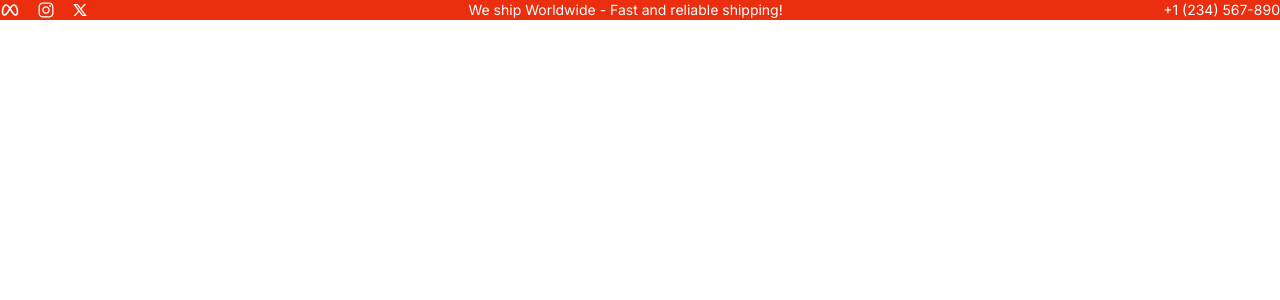
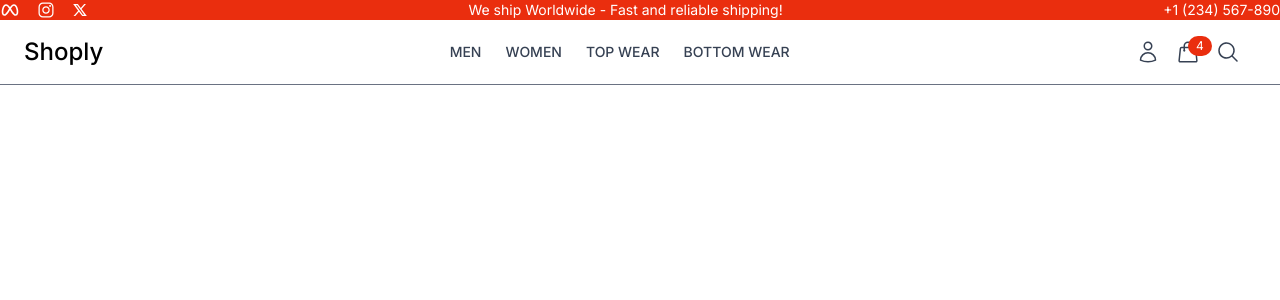
Before and after one commit to shehabrakib/Avera, a React (Vite) app in the folder frontend/: page / in a window 1280 px wide. Shown: the top 300 px of the page. Built offline with nearby package versions, Linux system fonts and the light colour scheme.

Commit message:
created nabar and it design also added search bar

```diff
--- a/frontend/components/common/Header.jsx
+++ b/frontend/components/common/Header.jsx
@@ -1,10 +1,12 @@
+import Navbar from "../layout/Navbar"
 import Topbar from "../layout/Topbar"
 
 const Header = () => {
   return (
-    <div>
+    <header className="border-b border-gray-500">
       <Topbar />
-    </div>
+      <Navbar />
+    </header>
   )
 }
 
--- /dev/null
+++ b/frontend/components/common/SearchBar.jsx
@@ -0,0 +1,51 @@
+import React, { useState } from 'react'
+import { HiMagnifyingGlass, HiMiniXMark } from 'react-icons/hi2'
+
+const SearchBar = () => {
+    const [searchItem, setSearchItem] = useState("")
+    const [isOpen, setIsOpen] = useState(false)
+
+    const ToggleOpen = () => {
+        setIsOpen(!isOpen)
+    }
+    const formSubmit = (e)=>{
+        e.preventDefault()
+        console.log("search")
+        setIsOpen(!isOpen)
+    }
+
+    return (
+        <div className={`flex items-center justify-center w-full transition-all duration-300
+        ${isOpen ? "absolute top-0 left-0 w-full bg-white h-24 z-50" : "w-auto"}`}>
+            {isOpen ?
+                <form onSubmit={formSubmit} className="relative flex items-center justify-center w-full">
+                    <div className="relative w-1/2">
+                        <input type="text"
+                            placeholder="Search"
+                            value={searchItem}
+                            onChange={(e)=>{setSearchItem(e.target.value)}}
+                            className="bg-gray-100 px-4 py-2 pl-2 pr-12 rounded-lg focus:outline-none
+                            w-full placeholder:text-gray-700"
+                        />
+                        <button type="submit"
+                            className="absolute right-2 top-1/2 transform -translate-y-1/2 text-gray-600
+                            hover:text-gray-800"
+                        >
+                            <HiMagnifyingGlass className="h-6 w-6" />
+                        </button>
+                    </div>
+                    <button onClick={ToggleOpen} className="text-gray-600 hover:text-gray-800">
+                        <HiMiniXMark className="h-6 w-6" />
+                    </button>
+
+                </form> :
+                <button onClick={ToggleOpen}>
+                    <HiMagnifyingGlass className="h-6 w-6 text-gray-700" />
+                </button>
+            }
+
+        </div>
+    )
+}
+
+export default SearchBar
--- /dev/null
+++ b/frontend/components/layout/Navbar.jsx
@@ -0,0 +1,53 @@
+import { Link } from "react-router-dom"
+import {
+    HiOutlineUser, HiOutlineShoppingBag, HiBars3BottomRight
+} from "react-icons/hi2"
+import SearchBar from "../common/SearchBar"
+
+const Navbar = () => {
+  return (
+    <>
+        <nav className="container mx-auto flex items-center justify-between py-4 px-6">
+            <div>
+                <Link to="/" className="text-2xl font-medium">
+                    Shoply
+                </Link>
+            </div>
+            <div className="hidden md:flex space-x-6">
+                <Link to="#" className="text-gray-700 hover:text-black text-sm font-medium uppercase">
+                    Men
+                </Link>
+                <Link to="#" className="text-gray-700 hover:text-black text-sm font-medium uppercase">
+                    Women
+                </Link>
+                <Link to="#" className="text-gray-700 hover:text-black text-sm font-medium uppercase">
+                    Top Wear
+                </Link>
+                <Link to="#" className="text-gray-700 hover:text-black text-sm font-medium uppercase">
+                    Bottom Wear
+                </Link>
+            </div>
+            <div className="flex items-center space-x-4">
+                <Link to="/profile" className="hover:text-black">
+                    <HiOutlineUser className="h-6 w-6 text-gray-700"/>
+                </Link>
+                <button className="relative hover:text-black">
+                    <HiOutlineShoppingBag className="h-6 w-6 text-gray-700"/>
+                    <span className="absolute -top-1 bg-[#ea2e0e] text-white text-xs rounded-full px-2 py-0.5">
+                        4
+                    </span>
+                </button>
+                <div className="overflow-hidden">
+                    <SearchBar/>
+                </div>
+
+                <button className="md:hidden">
+                    <HiBars3BottomRight className="h-6 w-6 text-gray-700"/>
+                </button>
+            </div>
+        </nav>
+    </>
+  )
+}
+
+export default Navbar
```
